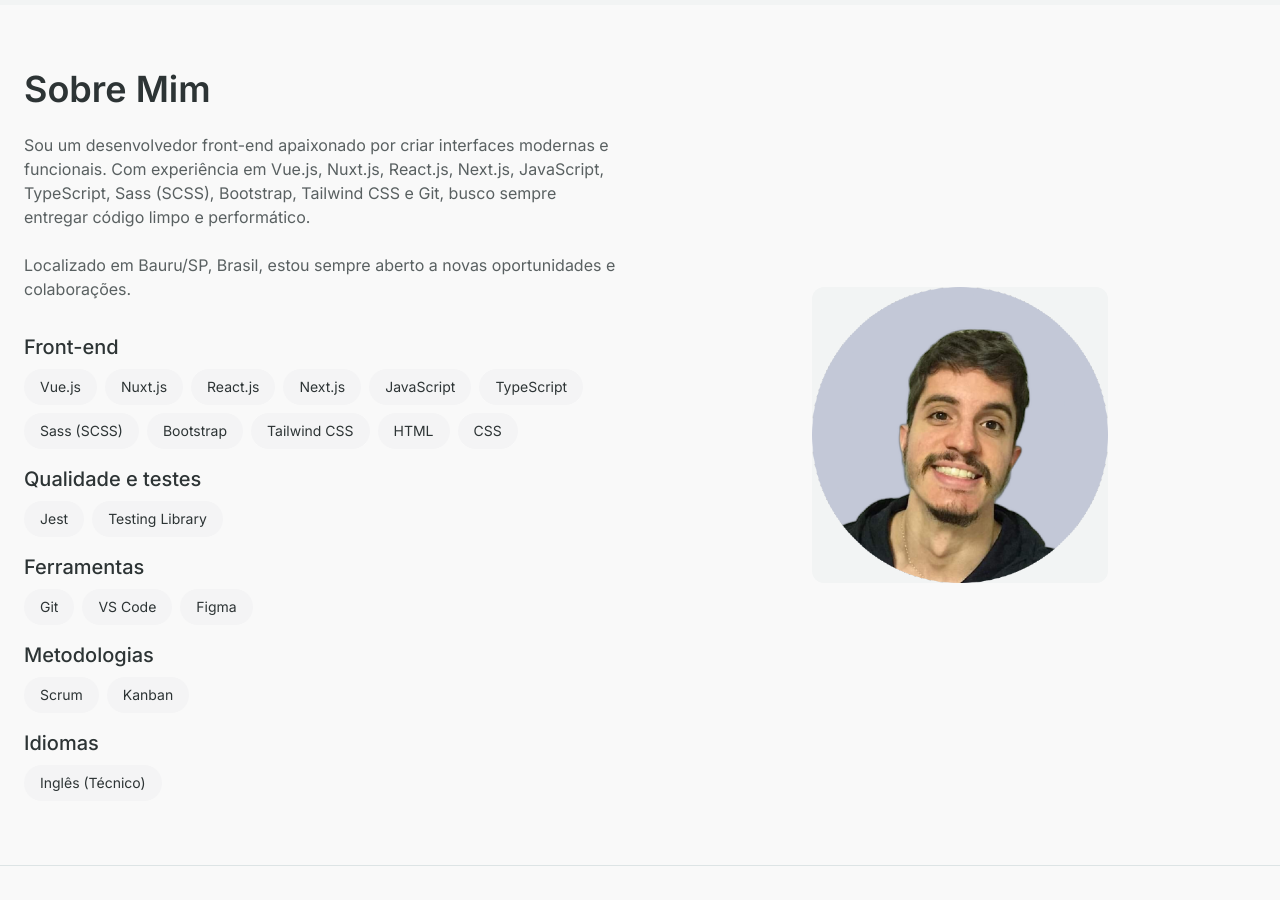
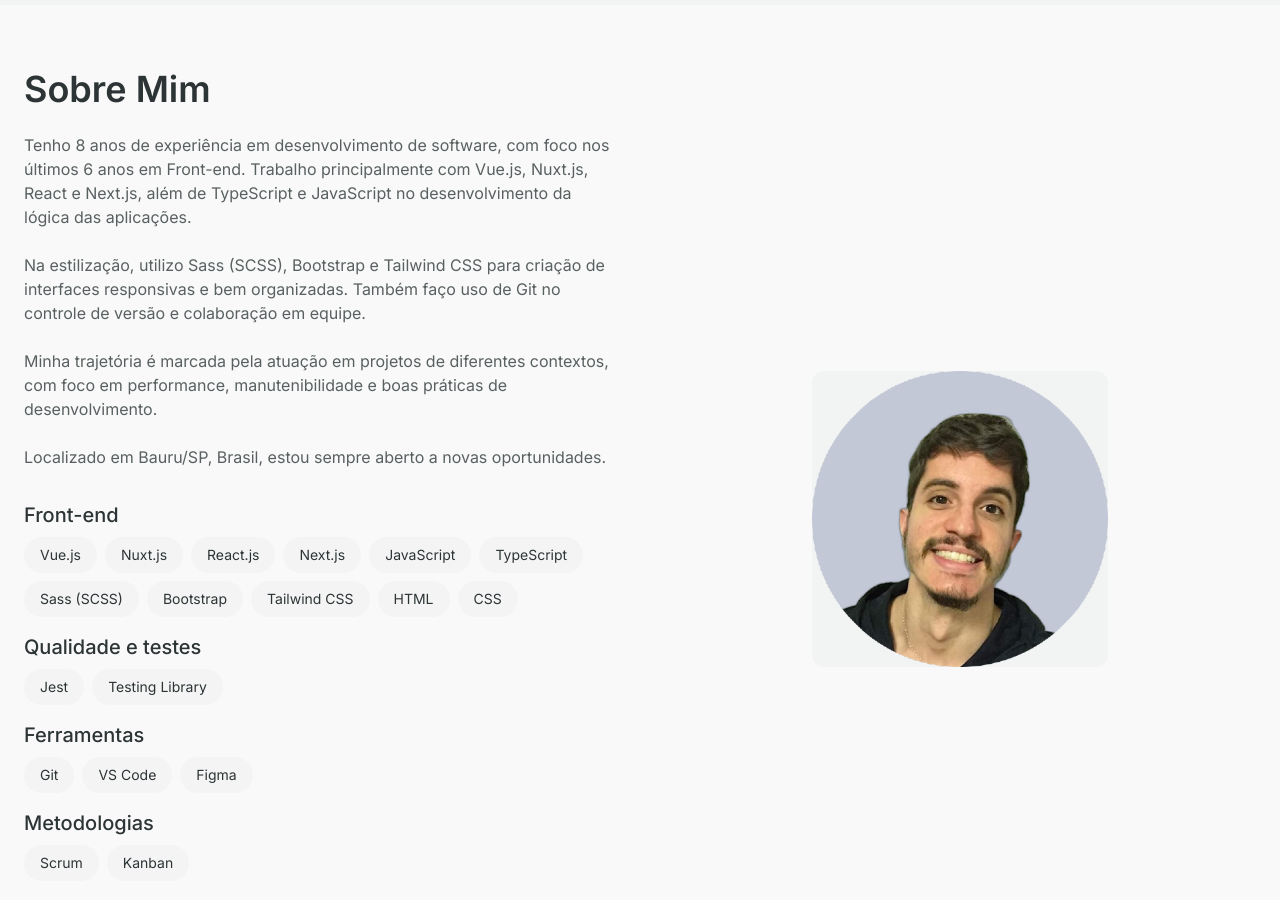
Before and after one commit to zehguilherme/portfolio, a Next.js app: page / in a window 1280 px wide. Shown: the part 1620-2520 px from the top of the page. Built offline with nearby package versions, Linux system fonts and the light colour scheme.

Commit message:
feat(about): update personal description and skills - Revised personal introduction to reflect 8 years of software development experience. - Highlighted expertise in front-end technologies and tools. - Improved clarity on styling practices and project focus.

```diff
--- a/components/about.tsx
+++ b/components/about.tsx
@@ -10,16 +10,27 @@ export default function About() {
             <h2 className="mb-6 text-4xl font-semibold">Sobre Mim</h2>
 
             <p className="text-muted-foreground mb-6 text-base">
-              Sou um desenvolvedor front-end apaixonado por criar interfaces
-              modernas e funcionais. Com experiência em Vue.js, Nuxt.js,
-              React.js, Next.js, JavaScript, TypeScript, Sass (SCSS), Bootstrap,
-              Tailwind CSS e Git, busco sempre entregar código limpo e
-              performático.
+              Tenho 8 anos de experiência em desenvolvimento de software, com
+              foco nos últimos 6 anos em Front-end. Trabalho principalmente com
+              Vue.js, Nuxt.js, React e Next.js, além de TypeScript e JavaScript
+              no desenvolvimento da lógica das aplicações.
+            </p>
+
+            <p className="text-muted-foreground mb-6 text-base">
+              Na estilização, utilizo Sass (SCSS), Bootstrap e Tailwind CSS para
+              criação de interfaces responsivas e bem organizadas. Também faço
+              uso de Git no controle de versão e colaboração em equipe.
+            </p>
+
+            <p className="text-muted-foreground mb-6 text-base">
+              Minha trajetória é marcada pela atuação em projetos de diferentes
+              contextos, com foco em performance, manutenibilidade e boas
+              práticas de desenvolvimento.
             </p>
 
             <p className="text-muted-foreground mb-8 text-base">
               Localizado em {PERSONAL_INFO.location}, estou sempre aberto a
-              novas oportunidades e colaborações.
+              novas oportunidades.
             </p>
 
             <div className="space-y-4">
```
